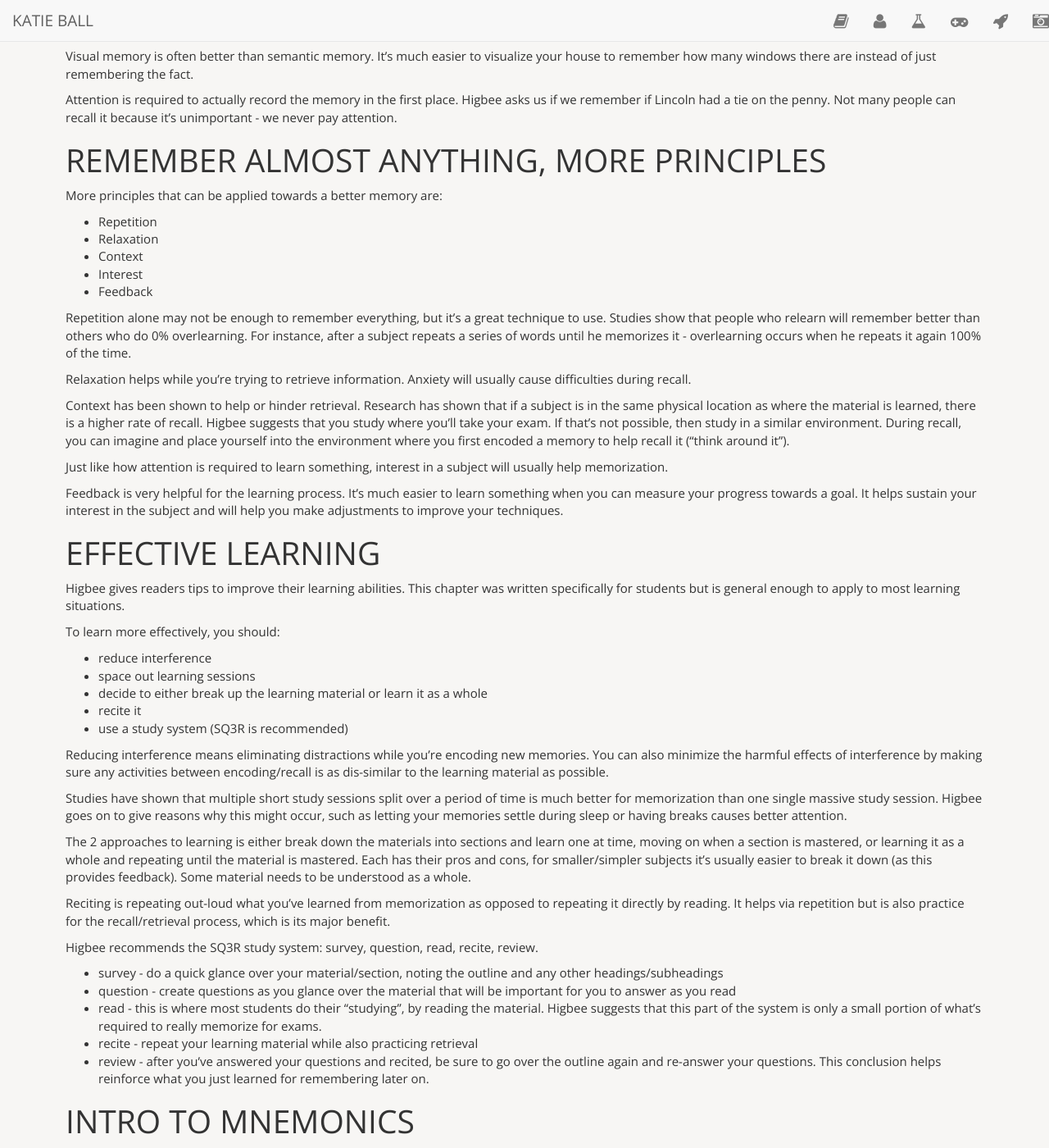
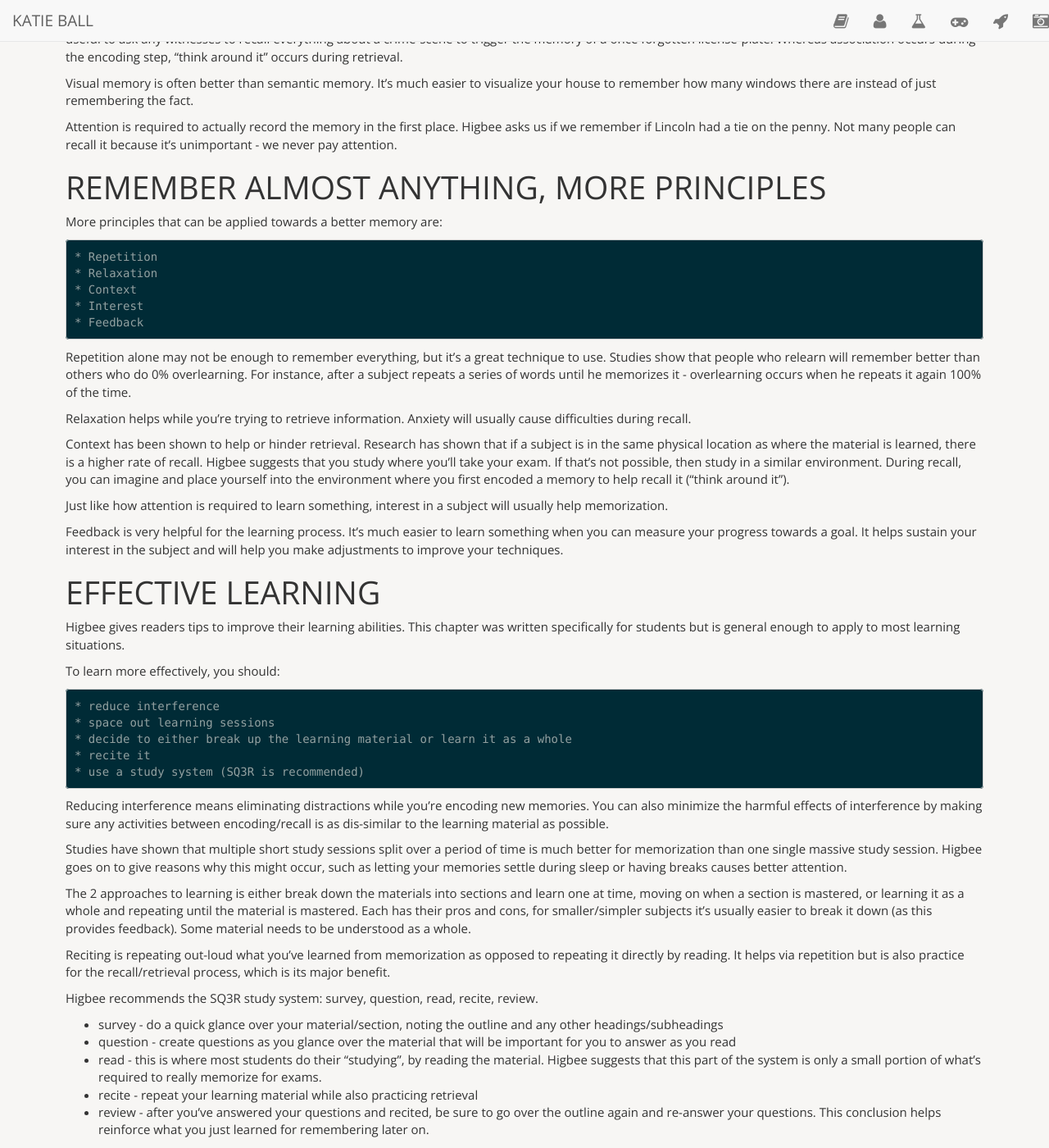
Before and after one commit to roachhd/roachhd.github.io, a Jekyll site: the page built from _posts/2014-12-15-your-memory.md, in a window 1280 px wide and 1400 px high, scrolled down 2610 px. Shown: the whole window at 82% size. Built offline with Jekyll 4.4.1, drawn with Linux system fonts in a browser that asks for light colours; nearby versions of some CDN libraries; comment, search, counter and statistics services are not loaded; part of the change alters nothing that is shown; some of the changed text lies outside the part shown.

````diff
--- a/_posts/2014-12-15-your-memory.md
+++ b/_posts/2014-12-15-your-memory.md
@@ -79,9 +79,11 @@ easier to retrieve it. If it's a mess, retrieval becomes hard or even impossible
 
 Measuring memory can be done via:
 
+```
 1. Recall
 2. Recognition
 3. Relearning
+```
 
 # How does it work?
 
@@ -125,11 +127,13 @@ knowledge. They remember worse in the reverse order, if they wake up and then ac
 
 The basic principles for better memory are:
 
+```
 * Meaningfulness
 * Organization
 * Association
 * Visualization
 * Attention
+```
 
 It's much easier to remember something simple/meaningful than something that is complex/meaningless.
 Remembering meaningless things is called rote memory, and techniques such as repetition is used for
@@ -162,11 +166,13 @@ we never pay attention.
 
 More principles that can be applied towards a better memory are:
 
+```
 * Repetition
 * Relaxation
 * Context
 * Interest
 * Feedback
+```
 
 Repetition alone may not be enough to remember everything, but it's a great technique to use.
 Studies show that people who relearn will remember better than others who do 0% overlearning. For
@@ -196,11 +202,13 @@ for students but is general enough to apply to most learning situations.
 
 To learn more effectively, you should:
 
+```
 * reduce interference
 * space out learning sessions
 * decide to either break up the learning material or learn it as a whole
 * recite it
 * use a study system (SQ3R is recommended)
+```
 
 Reducing interference means eliminating distractions while you're encoding new memories. You can
 also minimize the harmful effects of interference by making sure any activities between
@@ -417,8 +425,8 @@ the weakness of the peg system - you can easily create up over 1000+ pegs with a
 
 Every number will have consonant sounds associated with it:
 
- | # | Sound(s)             | Memory Aid                  |
- | - | -------------------- | --------------------------- |
+ | Number | Sound(s)             | Memory Aid                  |
+ | --- | -------------------- | --------------------------- |
  | 1 | t, th, d             | "t" has one downstroke      |
  | 2 | n                    | two downstrokes             |
  | 3 | m                    | three downstrokes           |
````
